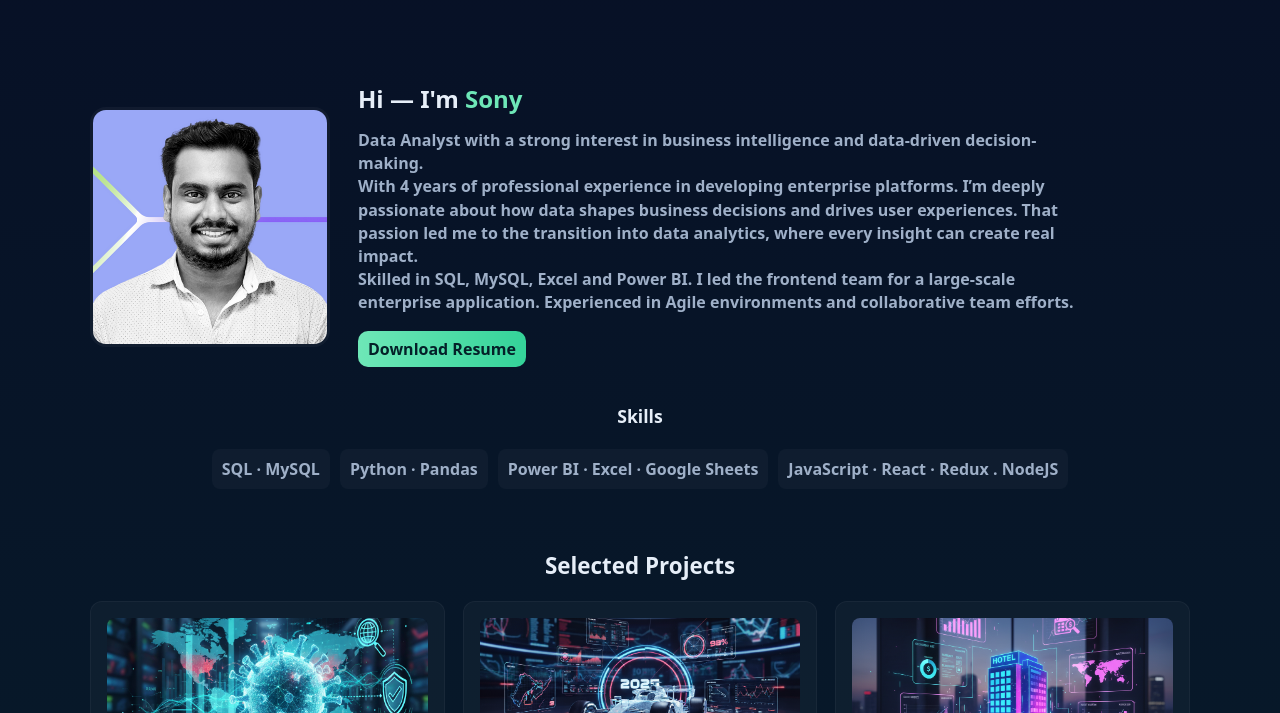
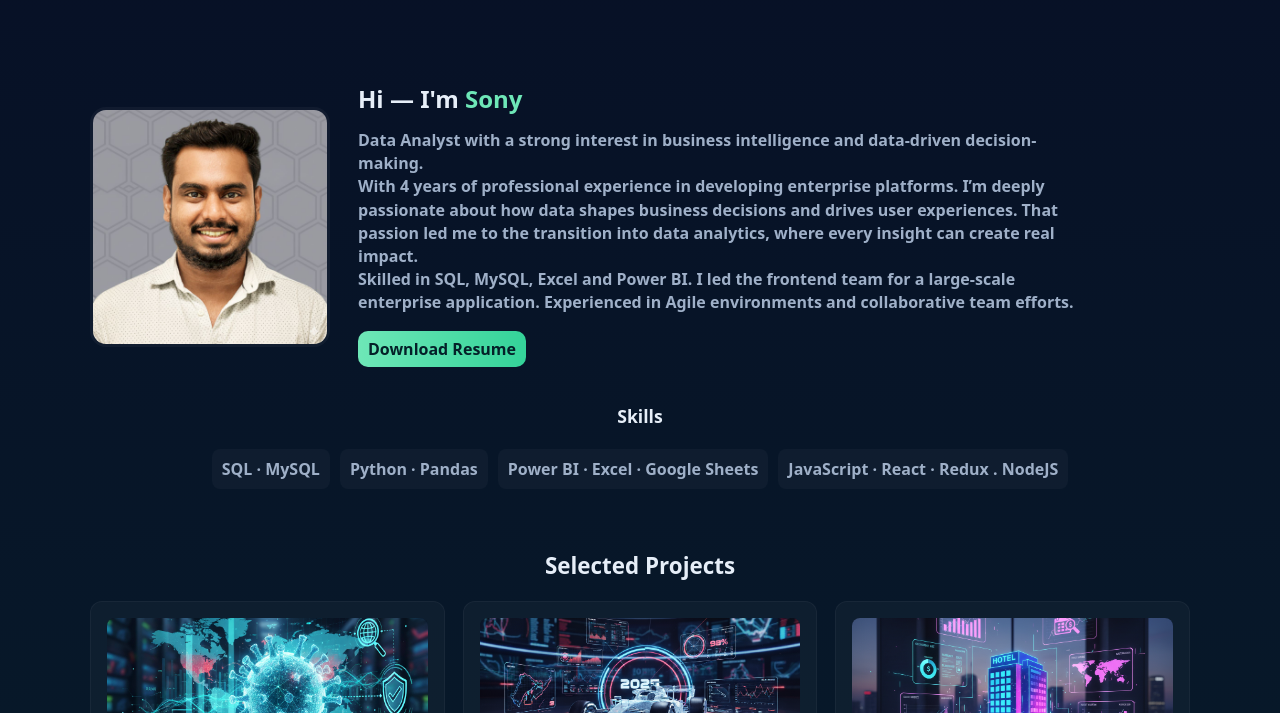
Before and after one commit to mailsonytom/portfolio, a plain HTML site: page index.html in a window 1280 px wide. Shown: the part 87-800 px from the top of the page. Drawn offline with Linux system fonts and the light colour scheme.

Commit message:
changes the profile picture

```diff
--- a/index.html
+++ b/index.html
@@ -31,7 +31,7 @@
         <div class="container hero-inner">
           <div class="hero-left">
             <img
-              src="./assets/profilePic.png"
+              src="./assets/profile.jpeg"
               alt="Sony Tom"
               class="profile-pic"
             />
```
Also changed, not shown: assets/photo.jpg (deleted), assets/profile.jpeg (added), assets/profilePic.png (deleted), 2 other files.
